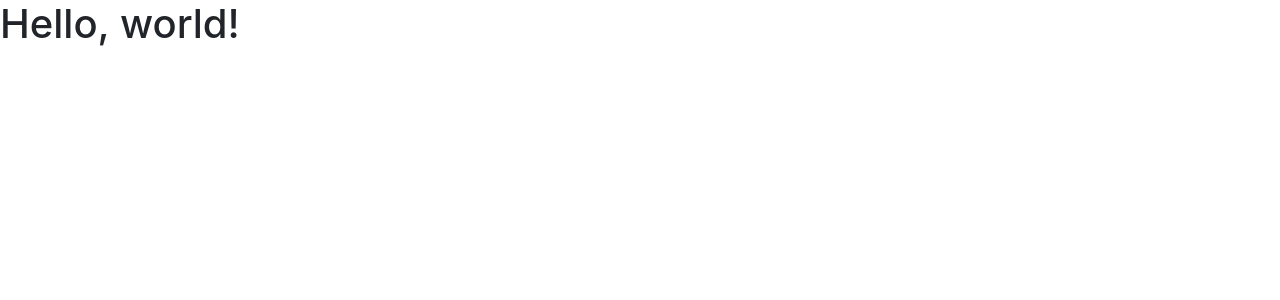
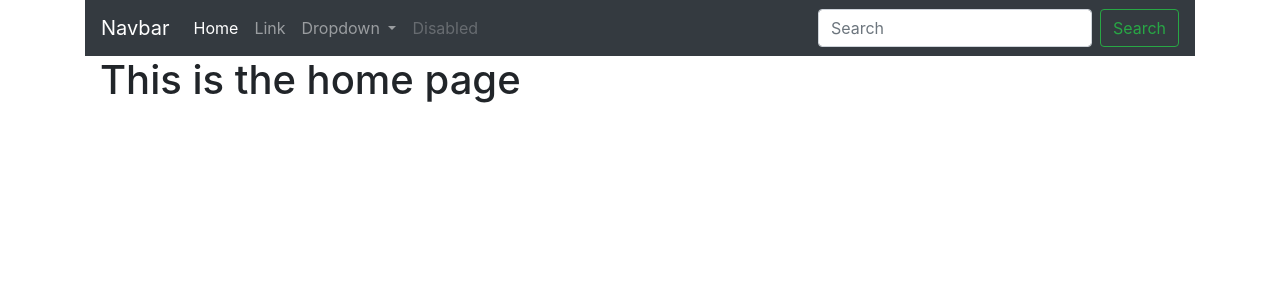
Before and after one commit to rahkeemg/flask-example-app, a Flask app: page / in a window 1280 px wide. Shown: the top 300 px of the page. Run offline with Flask 2, Linux system fonts and the light colour scheme; some libraries are stand-ins or nearby versions.

Commit message:
Updated project with new HTML templates

```diff
--- a/app.py
+++ b/app.py
@@ -7,10 +7,15 @@ def home():
     return render_template("home.html")
 
 
-@app.route("/readme")
+@app.route("/README")
 def readme():
     return "<h1>This will be the README page</h1>"
 
 
+@app.route("/album")
+def album():
+    return render_template("album.html")
+
+
 if __name__ == '__main__':
     app.run(debug=True)
--- a/templates/home.html
+++ b/templates/home.html
@@ -1,22 +1,51 @@
-<!doctype html>
-<html lang="en">
-  <head>
-    <!-- Required meta tags -->
-    <meta charset="utf-8">
-    <meta name="viewport" content="width=device-width, initial-scale=1, shrink-to-fit=no">
+{% extends "layout.html"%}
+{% block content %}
 
-    <!-- Bootstrap CSS -->
-    <link rel="stylesheet" href="https://stackpath.bootstrapcdn.com/bootstrap/4.4.1/css/bootstrap.min.css" integrity="sha384-Vkoo8x4CGsO3+Hhxv8T/Q5PaXtkKtu6ug5TOeNV6gBiFeWPGFN9MuhOf23Q9Ifjh" crossorigin="anonymous">
+<div class="container-fluid container">
 
-    <title>Hello, world!</title>
-  </head>
-  <body>
-    <h1>Hello, world!</h1>
+    <!-- Navbar -->
+    <nav class="navbar navbar-expand-lg navbar-dark bg-dark">
+        <a class="navbar-brand" href="#">Navbar</a>
+        <button class="navbar-toggler" type="button" data-toggle="collapse" data-target="#navbarSupportedContent"
+            aria-controls="navbarSupportedContent" aria-expanded="false" aria-label="Toggle navigation">
+            <span class="navbar-toggler-icon"></span>
+        </button>
 
-    <!-- Optional JavaScript -->
-    <!-- jQuery first, then Popper.js, then Bootstrap JS -->
-    <script src="https://code.jquery.com/jquery-3.4.1.slim.min.js" integrity="sha384-J6qa4849blE2+poT4WnyKhv5vZF5SrPo0iEjwBvKU7imGFAV0wwj1yYfoRSJoZ+n" crossorigin="anonymous"></script>
-    <script src="https://cdn.jsdelivr.net/npm/popper.js@1.16.0/dist/umd/popper.min.js" integrity="sha384-Q6E9RHvbIyZFJoft+2mJbHaEWldlvI9IOYy5n3zV9zzTtmI3UksdQRVvoxMfooAo" crossorigin="anonymous"></script>
-    <script src="https://stackpath.bootstrapcdn.com/bootstrap/4.4.1/js/bootstrap.min.js" integrity="sha384-wfSDF2E50Y2D1uUdj0O3uMBJnjuUD4Ih7YwaYd1iqfktj0Uod8GCExl3Og8ifwB6" crossorigin="anonymous"></script>
-  </body>
-</html>
+        <div class="collapse navbar-collapse" id="navbarSupportedContent">
+            <ul class="navbar-nav mr-auto">
+                <li class="nav-item active">
+                    <a class="nav-link" href="#">Home <span class="sr-only">(current)</span></a>
+                </li>
+                <li class="nav-item">
+                    <a class="nav-link" href="#">Link</a>
+                </li>
+                <li class="nav-item dropdown">
+                    <a class="nav-link dropdown-toggle" href="#" id="navbarDropdown" role="button"
+                        data-toggle="dropdown" aria-haspopup="true" aria-expanded="false">
+                        Dropdown
+                    </a>
+                    <div class="dropdown-menu" aria-labelledby="navbarDropdown">
+                        <a class="dropdown-item" href="#">Action</a>
+                        <a class="dropdown-item" href="#">Another action</a>
+                        <div class="dropdown-divider"></div>
+                        <a class="dropdown-item" href="#">Something else here</a>
+                    </div>
+                </li>
+                <li class="nav-item">
+                    <a class="nav-link disabled" href="#" tabindex="-1" aria-disabled="true">Disabled</a>
+                </li>
+            </ul>
+            <form class="form-inline my-2 my-lg-0">
+                <input class="form-control mr-sm-2" type="search" placeholder="Search" aria-label="Search">
+                <button class="btn btn-outline-success my-2 my-sm-0" type="submit">Search</button>
+            </form>
+        </div>
+    </nav>
+
+    <!-- Page header paragraph-->
+    <div class="container">
+        <h1 class=> This is the home page</h1>
+    </div>
+</div>
+
+{% endblock content%}
--- /dev/null
+++ b/templates/layout.html
@@ -0,0 +1,28 @@
+<!doctype html>
+<html lang="en">
+  <head>
+    <!-- Required meta tags -->
+    <meta charset="utf-8">
+    <meta name="viewport" content="width=device-width, initial-scale=1, shrink-to-fit=no">
+
+    <!-- Bootstrap CSS -->
+    <link rel="stylesheet" href="https://stackpath.bootstrapcdn.com/bootstrap/4.4.1/css/bootstrap.min.css" integrity="sha384-Vkoo8x4CGsO3+Hhxv8T/Q5PaXtkKtu6ug5TOeNV6gBiFeWPGFN9MuhOf23Q9Ifjh" crossorigin="anonymous">
+
+    {% if title %}
+        <title> {{title}} </title>
+    {% else %}
+        <title> Default Layout </title>
+    {% endif %}
+  </head>
+  <body>
+
+    {% block content %}
+    {% endblock content%}
+
+    <!-- Optional JavaScript -->
+    <!-- jQuery first, then Popper.js, then Bootstrap JS -->
+    <script src="https://code.jquery.com/jquery-3.4.1.slim.min.js" integrity="sha384-J6qa4849blE2+poT4WnyKhv5vZF5SrPo0iEjwBvKU7imGFAV0wwj1yYfoRSJoZ+n" crossorigin="anonymous"></script>
+    <script src="https://cdn.jsdelivr.net/npm/popper.js@1.16.0/dist/umd/popper.min.js" integrity="sha384-Q6E9RHvbIyZFJoft+2mJbHaEWldlvI9IOYy5n3zV9zzTtmI3UksdQRVvoxMfooAo" crossorigin="anonymous"></script>
+    <script src="https://stackpath.bootstrapcdn.com/bootstrap/4.4.1/js/bootstrap.min.js" integrity="sha384-wfSDF2E50Y2D1uUdj0O3uMBJnjuUD4Ih7YwaYd1iqfktj0Uod8GCExl3Og8ifwB6" crossorigin="anonymous"></script>
+  </body>
+</html>
```
Also changed, not shown: templates/info.html (added, +11 -0 lines).
